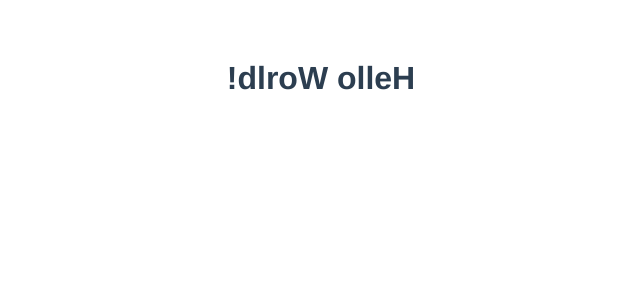
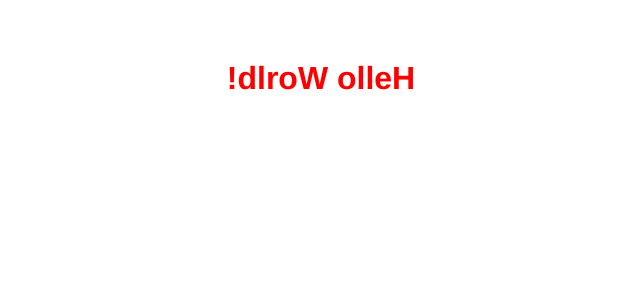
Before and after one commit to choi1k/vue-crud, a Vue app: page / in a window 1280 px wide. Shown: the top 300 px of the page, without its empty margins (319-959 px from the left). Built offline with nearby package versions, Linux system fonts and the light colour scheme.

Commit message:
Step2: Attribute Bindings

```diff
--- a/src/components/StepOne.vue
+++ b/src/components/StepOne.vue
@@ -3,12 +3,19 @@ export default {
   // component options
   data(){
     return {
-      message:'Hello World!'
+      message:'Hello World!',
+      titleClass: 'title'
     }
   }
 }
 </script>
 
 <template>
-  <h1>{{message.split('').reverse().join('')}}</h1>
+  <h1 :class="titleClass">{{message.split('').reverse().join('')}}</h1>
 </template>
+
+<style>
+.title {
+  color: red;
+}
+</style>
```
